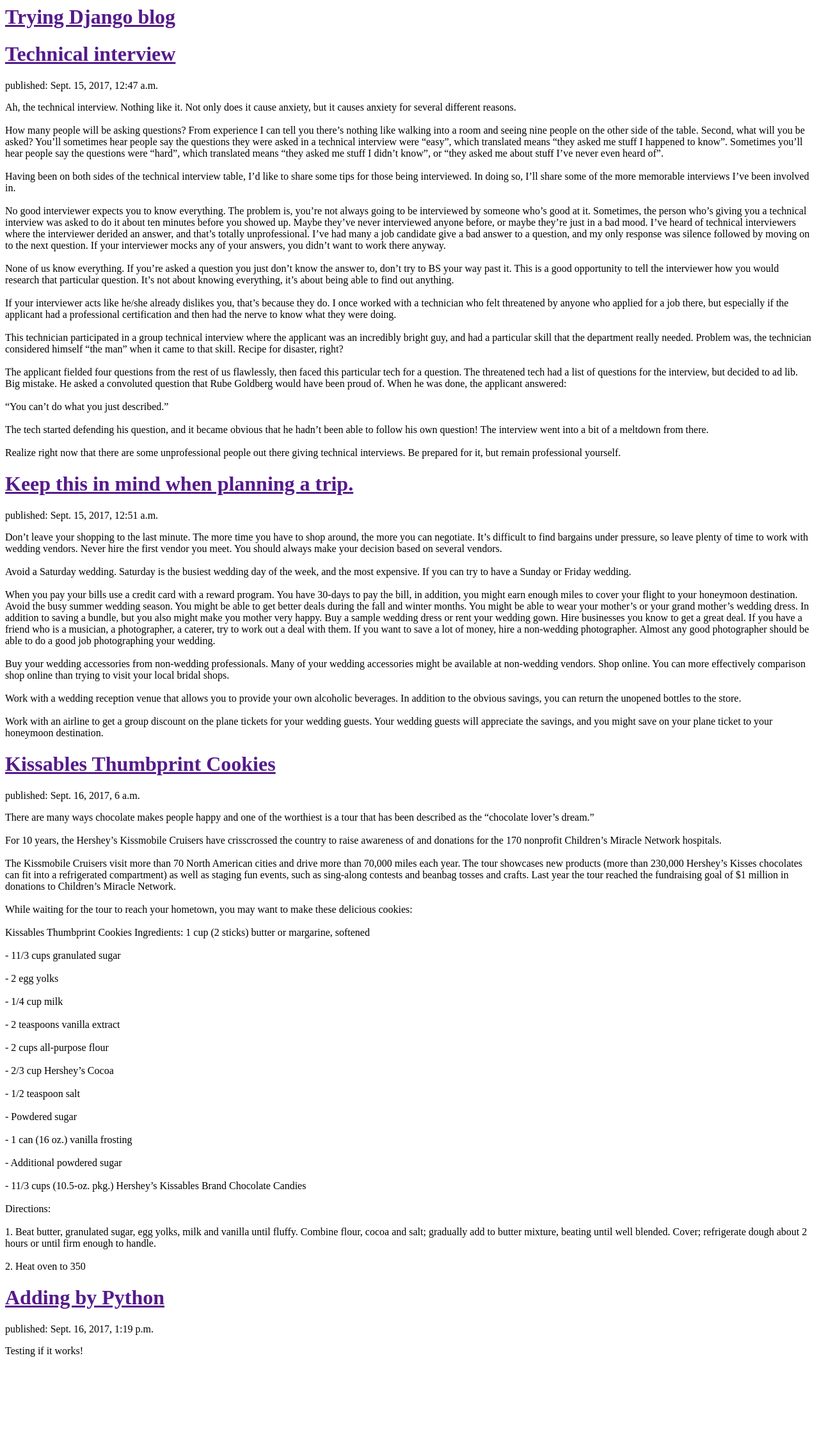
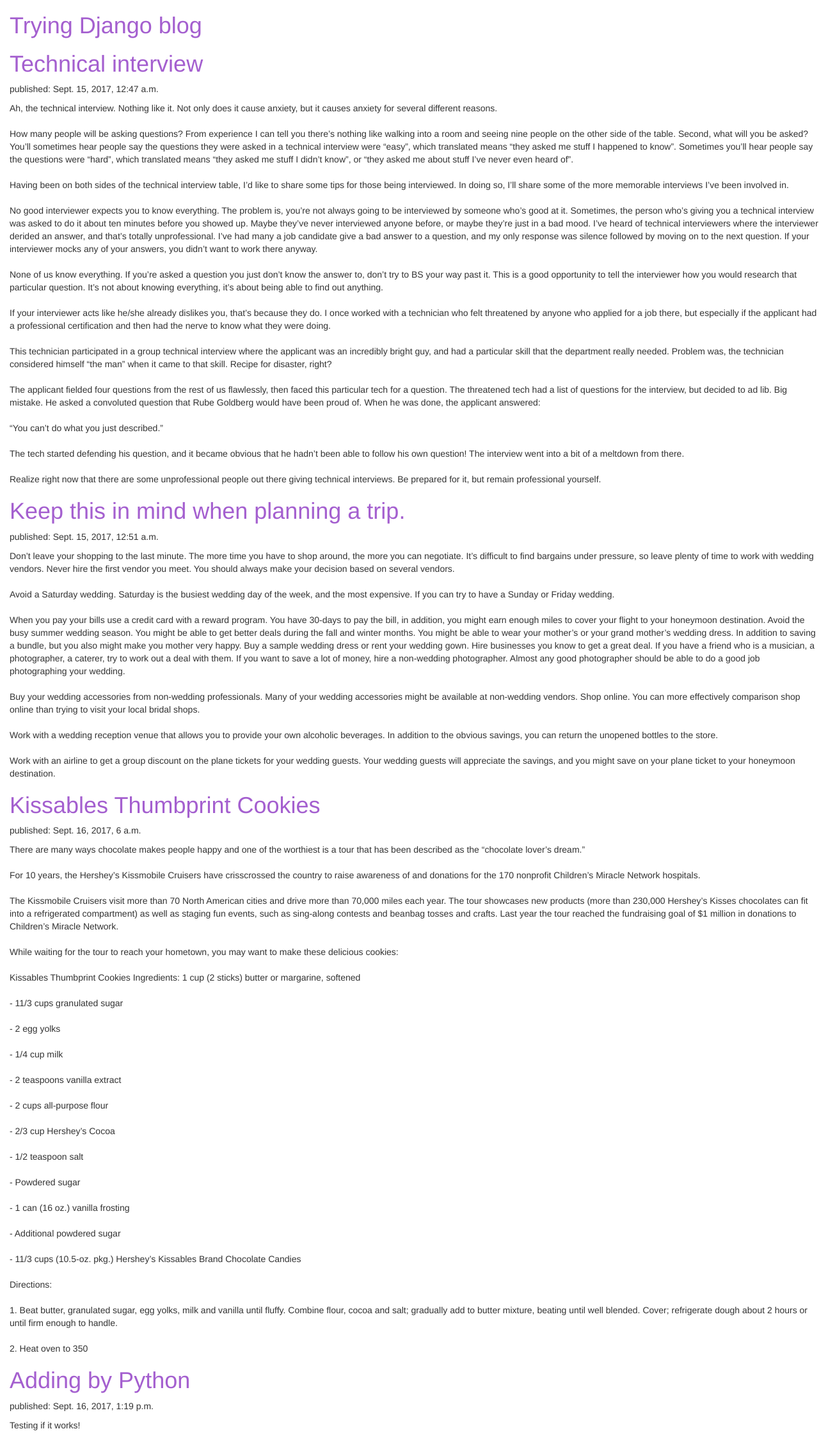
Before and after one commit to fc2/TryingDjango, a Django app: page / in a window 1280 px wide. Shown: the whole page at 64% size. Before the commit the page ends 2137 px from the top, so only its background shows below. Run offline with Django 3.2, Linux system fonts and the light colour scheme; data comes from the database, SQL or seed files in the repository; some libraries are stand-ins or nearby versions.

Commit message:
Adding CSS file

```diff
--- /dev/null
+++ b/blog/static/css/blog.css
@@ -0,0 +1,8 @@
+
+h1 a {
+  color: #A45FCF;
+}
+
+body {
+    padding-left: 15px;
+}
--- a/blog/templates/blog/post_list.html
+++ b/blog/templates/blog/post_list.html
@@ -1,6 +1,14 @@
+<!--load the staticfiles where the css is-->
+{% load staticfiles %}
+
 <html>
     <head>
+      <link rel="stylesheet" href="//maxcdn.bootstrapcdn.com/bootstrap/3.2.0/css/bootstrap.min.css">
+      <link rel="stylesheet" href="//maxcdn.bootstrapcdn.com/bootstrap/3.2.0/css/bootstrap-theme.min.css">
+      <link rel="stylesheet" href="{% static 'css/blog.css' %}">
+
         <title>Trying Django blog</title>
+
     </head>
     <body>
         <div>
```
Also changed, not shown: 2 other files.
